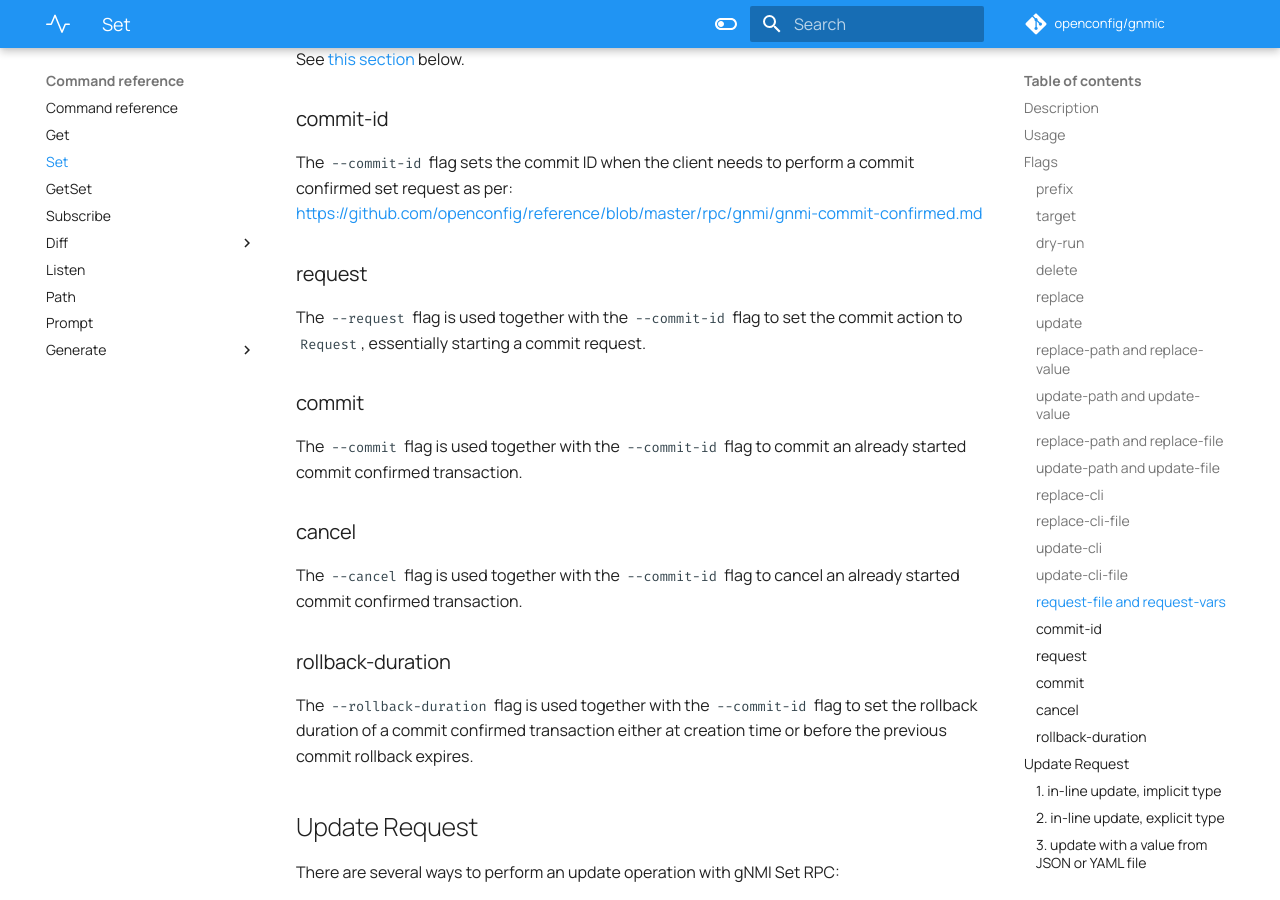
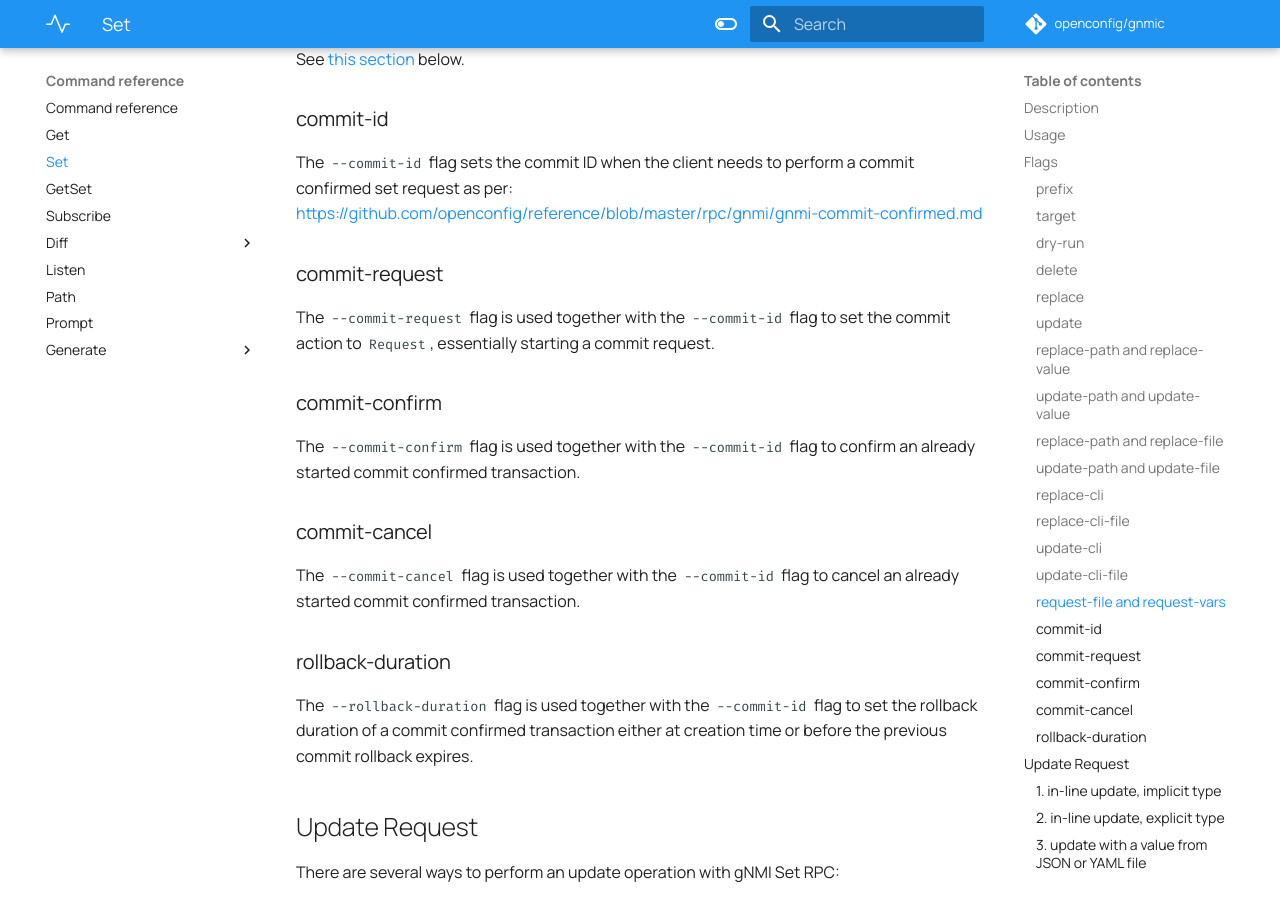
Before and after one commit to openconfig/gnmic, an MkDocs documentation site: the page built from docs/cmd/set.md, in a window 1280 px wide and 900 px high, scrolled down 2984 px. Built offline with MkDocs 1.6.1 and Material for MkDocs 9.7.7, drawn with Linux system fonts in a browser that asks for light colours; comment, search, counter and statistics services are not loaded.

Commit message:
update flags names

```diff
--- a/docs/cmd/set.md
+++ b/docs/cmd/set.md
@@ -97,17 +97,17 @@ See [this section](#templated-set-request-file) below.
 
 The `--commit-id` flag sets the commit ID when the client needs to perform a commit confirmed set request as per: https://github.com/openconfig/reference/blob/master/rpc/gnmi/gnmi-commit-confirmed.md
 
-### request
+### commit-request
 
-The `--request` flag is used together with the `--commit-id` flag to set the commit action to `Request`, essentially starting a commit request.
+The `--commit-request` flag is used together with the `--commit-id` flag to set the commit action to `Request`, essentially starting a commit request.
 
-### commit
+### commit-confirm
 
-The `--commit` flag is used together with the `--commit-id` flag to commit an already started commit confirmed transaction.
+The `--commit-confirm` flag is used together with the `--commit-id` flag to confirm an already started commit confirmed transaction.
 
-### cancel
+### commit-cancel
 
-The `--cancel` flag is used together with the `--commit-id` flag to cancel an already started commit confirmed transaction.
+The `--commit-cancel` flag is used together with the `--commit-id` flag to cancel an already started commit confirmed transaction.
 
 ### rollback-duration
 
```
Also changed, not shown: 1 other file.
